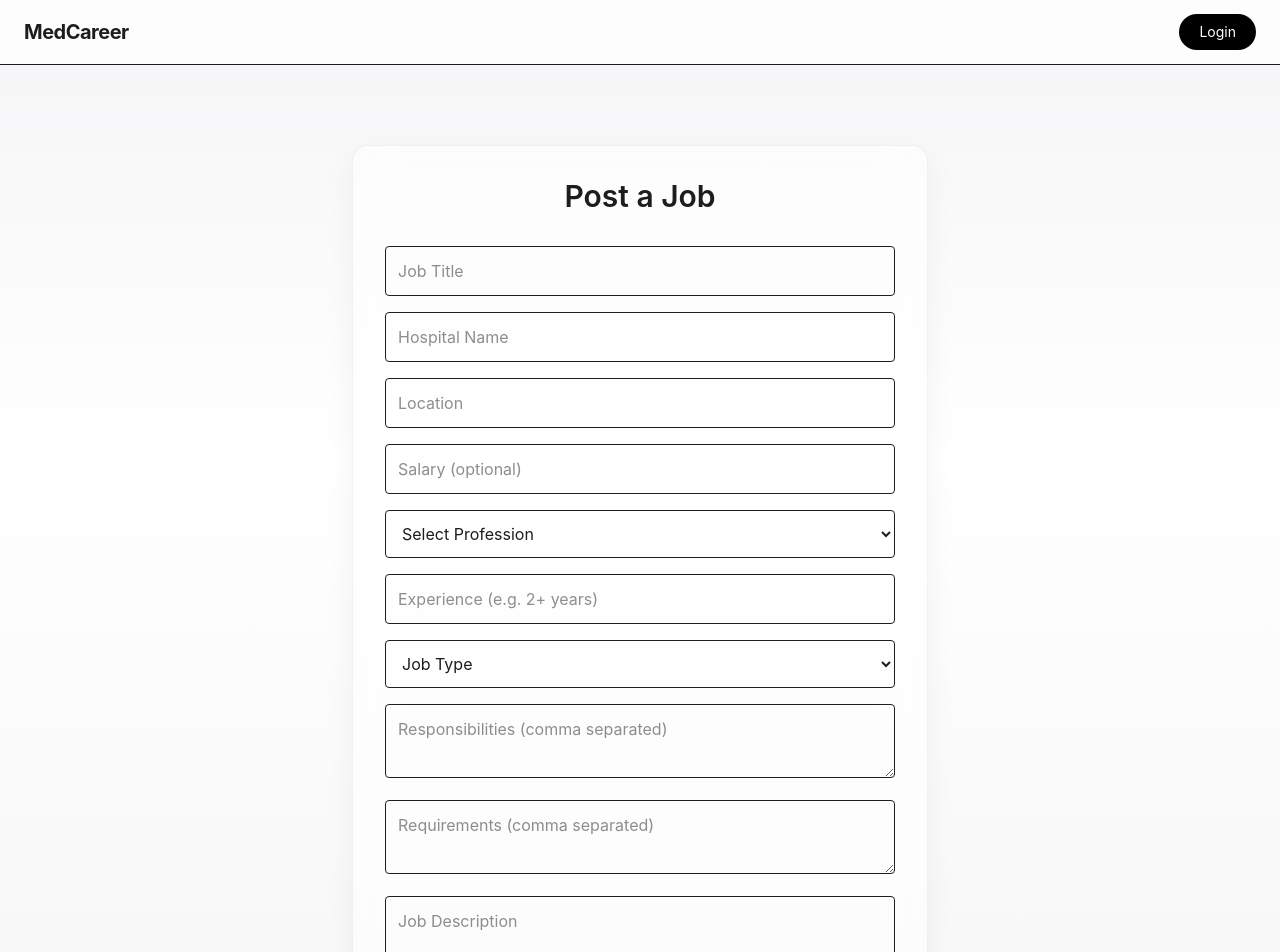
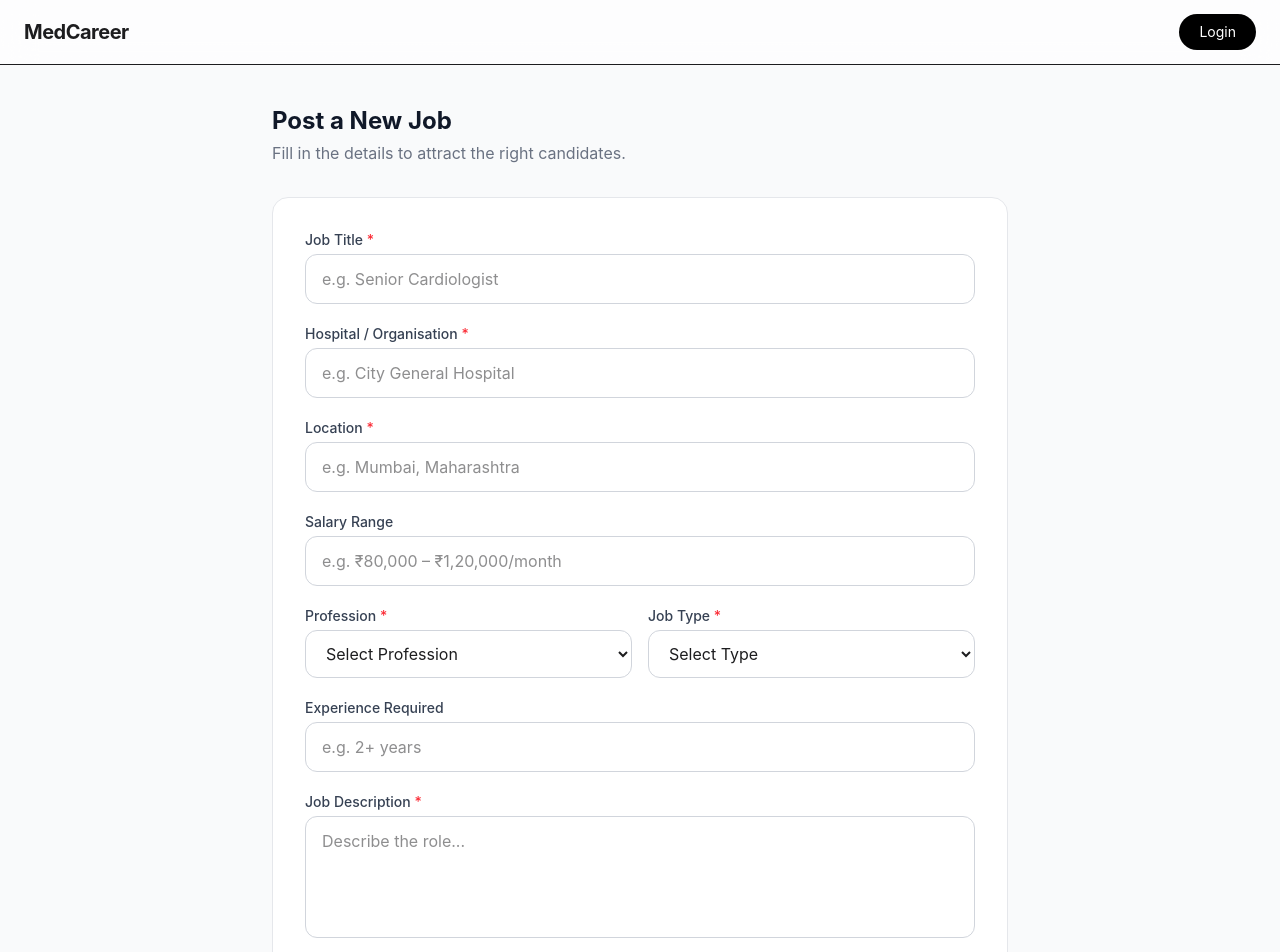
Before and after one commit to rashtravardhana/medpro, a Next.js app: page /post-job in a window 1280 px wide. Shown: the top 952 px of the page. Built offline with nearby package versions, Linux system fonts and the light colour scheme; no server answers.

Commit message:
Update page.tsx

```diff
--- a/app/post-job/page.tsx
+++ b/app/post-job/page.tsx
@@ -1,65 +1,58 @@
-"use client";
+'use client';
 
-import { useState } from "react";
-import supabase from "@/lib/supabase";
+import { useState } from 'react';
+import { useRouter } from 'next/navigation';
+import supabase from '@/lib/supabase';
 
 export default function PostJobPage() {
+  const router = useRouter();
 
-  const [title, setTitle] = useState("");
-  const [hospital, setHospital] = useState("");
-  const [location, setLocation] = useState("");
-  const [salary, setSalary] = useState("");
-  const [description, setDescription] = useState("");
-  const [profession, setProfession] = useState("");
+  const [title, setTitle] = useState('');
+  const [hospital, setHospital] = useState('');
+  const [location, setLocation] = useState('');
+  const [salary, setSalary] = useState('');
+  const [description, setDescription] = useState('');
+  const [profession, setProfession] = useState('');
+  const [experience, setExperience] = useState('');
+  const [type, setType] = useState('');
+  const [responsibilities, setResponsibilities] = useState('');
+  const [requirements, setRequirements] = useState('');
+  const [message, setMessage] = useState('');
+  const [loading, setLoading] = useState(false);
+  const [success, setSuccess] = useState(false);
 
-  // 🆕 NEW FIELDS
-  const [experience, setExperience] = useState("");
-  const [type, setType] = useState("");
-  const [responsibilities, setResponsibilities] = useState("");
-  const [requirements, setRequirements] = useState("");
-
-  const [message, setMessage] = useState("");
-  const [loading, setLoading] = useState(false);
-
-  const postJob = async () => {
-
-    setMessage("");
+  async function postJob() {
+    setMessage('');
     setLoading(true);
 
-    // 🔐 GET USER
     const { data } = await supabase.auth.getUser();
     const user = data?.user;
 
     if (!user) {
-      setMessage("Please login first");
+      setMessage('Please login first.');
       setLoading(false);
       return;
     }
 
-    // 🔥 CHECK ROLE (ADMIN ONLY)
     const { data: profile } = await supabase
-      .from("profiles")
-      .select("role")
-      .eq("id", user.id)
+      .from('profiles')
+      .select('role')
+      .eq('id', user.id)
       .single();
 
-    if (profile?.role !== "admin") {
-      setMessage("Only admin can post jobs");
+    if (profile?.role !== 'admin') {
+      setMessage('Only admins can post jobs.');
       setLoading(false);
       return;
     }
 
-    // 🧾 VALIDATION
-    if (!title || !hospital || !location || !profession) {
-      setMessage("Please fill all required fields");
+    if (!title || !hospital || !location || !profession || !type || !description) {
+      setMessage('Please fill all required fields.');
       setLoading(false);
       return;
     }
 
-    // 📤 INSERT JOB (UPDATED)
-    const { error } = await supabase
-      .from("jobs")
-      .insert({
+    const { error } = await supabase.from('jobs').insert({
       title,
       hospital_name: hospital,
       location,
@@ -70,7 +63,7 @@ export default function PostJobPage() {
       type,
       responsibilities,
       requirements,
-        admin_id: user.id
+      admin_id: user.id,
     });
 
     if (error) {
@@ -79,71 +72,97 @@ export default function PostJobPage() {
       return;
     }
 
-    // ✅ SUCCESS
-    setMessage("Job posted successfully");
+    setSuccess(true);
+    setTimeout(() => router.push('/admin/jobs'), 2000);
+    setLoading(false);
+  }
 
-    // 🔄 RESET
-    setTitle("");
-    setHospital("");
-    setLocation("");
-    setSalary("");
-    setDescription("");
-    setProfession("");
-    setExperience("");
-    setType("");
-    setResponsibilities("");
-    setRequirements("");
-
-    setLoading(false);
-  };
+  if (success) {
+    return (
+      <div className="min-h-screen bg-gray-50 flex items-center justify-center">
+        <div className="text-center">
+          <div className="w-16 h-16 bg-green-100 rounded-full flex items-center justify-center mx-auto mb-4">
+            <svg className="w-8 h-8 text-green-600" fill="none" stroke="currentColor" viewBox="0 0 24 24">
+              <path strokeLinecap="round" strokeLinejoin="round" strokeWidth={2} d="M5 13l4 4L19 7" />
+            </svg>
+          </div>
+          <h2 className="text-xl font-semibold text-gray-800">Job posted successfully!</h2>
+          <p className="text-gray-500 mt-1">Redirecting to your jobs...</p>
+        </div>
+      </div>
+    );
+  }
 
   return (
-    <div className="min-h-screen px-6 py-20">
+    <div className="min-h-screen bg-gray-50">
+      <div className="max-w-3xl mx-auto px-4 py-10">
 
-      <div className="max-w-xl mx-auto glass soft-shadow p-8 fade-up">
+        <div className="mb-8">
+          <h1 className="text-2xl font-bold text-gray-900">Post a New Job</h1>
+          <p className="text-gray-500 mt-1">Fill in the details to attract the right candidates.</p>
+        </div>
 
-        <h1 className="text-3xl font-semibold mb-8 text-center">
-          Post a Job
-        </h1>
+        <div className="bg-white rounded-2xl border border-gray-200 p-8 space-y-5">
 
-        {/* BASIC INFO */}
-
+          <div>
+            <label className="block text-sm font-medium text-gray-700 mb-1">
+              Job Title <span className="text-red-500">*</span>
+            </label>
             <input
               type="text"
-          placeholder="Job Title"
-          className="w-full border p-3 rounded mb-4"
+              placeholder="e.g. Senior Cardiologist"
               value={title}
-          onChange={(e)=>setTitle(e.target.value)}
+              onChange={(e) => setTitle(e.target.value)}
+              className="w-full px-4 py-3 border border-gray-300 rounded-xl focus:ring-2 focus:ring-blue-500 focus:border-transparent outline-none"
             />
+          </div>
 
+          <div>
+            <label className="block text-sm font-medium text-gray-700 mb-1">
+              Hospital / Organisation <span className="text-red-500">*</span>
+            </label>
             <input
               type="text"
-          placeholder="Hospital Name"
-          className="w-full border p-3 rounded mb-4"
+              placeholder="e.g. City General Hospital"
               value={hospital}
-          onChange={(e)=>setHospital(e.target.value)}
+              onChange={(e) => setHospital(e.target.value)}
+              className="w-full px-4 py-3 border border-gray-300 rounded-xl focus:ring-2 focus:ring-blue-500 focus:border-transparent outline-none"
             />
+          </div>
 
+          <div>
+            <label className="block text-sm font-medium text-gray-700 mb-1">
+              Location <span className="text-red-500">*</span>
+            </label>
             <input
               type="text"
-          placeholder="Location"
-          className="w-full border p-3 rounded mb-4"
+              placeholder="e.g. Mumbai, Maharashtra"
               value={location}
-          onChange={(e)=>setLocation(e.target.value)}
+              onChange={(e) => setLocation(e.target.value)}
+              className="w-full px-4 py-3 border border-gray-300 rounded-xl focus:ring-2 focus:ring-blue-500 focus:border-transparent outline-none"
             />
+          </div>
 
+          <div>
+            <label className="block text-sm font-medium text-gray-700 mb-1">Salary Range</label>
             <input
               type="text"
-          placeholder="Salary (optional)"
-          className="w-full border p-3 rounded mb-4"
+              placeholder="e.g. ₹80,000 – ₹1,20,000/month"
               value={salary}
-          onChange={(e)=>setSalary(e.target.value)}
+              onChange={(e) => setSalary(e.target.value)}
+              className="w-full px-4 py-3 border border-gray-300 rounded-xl focus:ring-2 focus:ring-blue-500 focus:border-transparent outline-none"
             />
+          </div>
 
+          <div className="grid grid-cols-2 gap-4">
+            <div>
+              <label className="block text-sm font-medium text-gray-700 mb-1">
+                Profession <span className="text-red-500">*</span>
+              </label>
               <select
-          className="w-full border p-3 rounded mb-4"
                 value={profession}
-          onChange={(e)=>setProfession(e.target.value)}
+                onChange={(e) => setProfession(e.target.value)}
+                className="w-full px-4 py-3 border border-gray-300 rounded-xl focus:ring-2 focus:ring-blue-500 focus:border-transparent outline-none bg-white"
               >
                 <option value="">Select Profession</option>
                 <option value="MBBS">MBBS</option>
@@ -154,71 +173,86 @@ export default function PostJobPage() {
                 <option value="Nursing">Nursing</option>
                 <option value="Allied Healthcare">Allied Healthcare</option>
               </select>
-
-        {/* 🆕 NEW SECTION */}
-
-        <input
-          type="text"
-          placeholder="Experience (e.g. 2+ years)"
-          className="w-full border p-3 rounded mb-4"
-          value={experience}
-          onChange={(e)=>setExperience(e.target.value)}
-        />
-
+            </div>
+            <div>
+              <label className="block text-sm font-medium text-gray-700 mb-1">
+                Job Type <span className="text-red-500">*</span>
+              </label>
               <select
-          className="w-full border p-3 rounded mb-4"
                 value={type}
-          onChange={(e)=>setType(e.target.value)}
+                onChange={(e) => setType(e.target.value)}
+                className="w-full px-4 py-3 border border-gray-300 rounded-xl focus:ring-2 focus:ring-blue-500 focus:border-transparent outline-none bg-white"
               >
-          <option value="">Job Type</option>
+                <option value="">Select Type</option>
                 <option value="Full-time">Full-time</option>
                 <option value="Part-time">Part-time</option>
                 <option value="Contract">Contract</option>
               </select>
+            </div>
+          </div>
 
+          <div>
+            <label className="block text-sm font-medium text-gray-700 mb-1">Experience Required</label>
+            <input
+              type="text"
+              placeholder="e.g. 2+ years"
+              value={experience}
+              onChange={(e) => setExperience(e.target.value)}
+              className="w-full px-4 py-3 border border-gray-300 rounded-xl focus:ring-2 focus:ring-blue-500 focus:border-transparent outline-none"
+            />
+          </div>
+
+          <div>
+            <label className="block text-sm font-medium text-gray-700 mb-1">
+              Job Description <span className="text-red-500">*</span>
+            </label>
             <textarea
-          placeholder="Responsibilities (comma separated)"
-          className="w-full border p-3 rounded mb-4"
+              rows={4}
+              placeholder="Describe the role..."
+              value={description}
+              onChange={(e) => setDescription(e.target.value)}
+              className="w-full px-4 py-3 border border-gray-300 rounded-xl focus:ring-2 focus:ring-blue-500 focus:border-transparent outline-none resize-none"
+            />
+          </div>
+
+          <div>
+            <label className="block text-sm font-medium text-gray-700 mb-1">Responsibilities</label>
+            <textarea
+              rows={3}
+              placeholder="List key responsibilities..."
               value={responsibilities}
-          onChange={(e)=>setResponsibilities(e.target.value)}
+              onChange={(e) => setResponsibilities(e.target.value)}
+              className="w-full px-4 py-3 border border-gray-300 rounded-xl focus:ring-2 focus:ring-blue-500 focus:border-transparent outline-none resize-none"
             />
+          </div>
 
+          <div>
+            <label className="block text-sm font-medium text-gray-700 mb-1">Requirements</label>
             <textarea
-          placeholder="Requirements (comma separated)"
-          className="w-full border p-3 rounded mb-4"
+              rows={3}
+              placeholder="List required qualifications..."
               value={requirements}
-          onChange={(e)=>setRequirements(e.target.value)}
+              onChange={(e) => setRequirements(e.target.value)}
+              className="w-full px-4 py-3 border border-gray-300 rounded-xl focus:ring-2 focus:ring-blue-500 focus:border-transparent outline-none resize-none"
             />
+          </div>
 
-        {/* DESCRIPTION */}
-
-        <textarea
-          placeholder="Job Description"
-          className="w-full border p-3 rounded mb-4"
-          value={description}
-          onChange={(e)=>setDescription(e.target.value)}
-        />
-
-        {/* BUTTON */}
+          {message && (
+            <div className="bg-red-50 border border-red-200 text-red-600 text-sm px-4 py-3 rounded-xl">
+              {message}
+            </div>
+          )}
 
           <button
             onClick={postJob}
             disabled={loading}
-          className="w-full btn-primary"
+            className="w-full bg-blue-600 text-white py-3.5 rounded-xl font-semibold hover:bg-blue-700 transition disabled:opacity-60 disabled:cursor-not-allowed"
           >
-          {loading ? "Posting..." : "Post Job"}
+            {loading ? 'Posting...' : 'Post Job'}
           </button>
 
-        {/* MESSAGE */}
-
-        {message && (
-          <p className="mt-4 text-center text-red-500">
-            {message}
-          </p>
-        )}
-
         </div>
-
+      </div>
     </div>
   );
 }
```
Lines whose indentation alone changed are shown as unchanged.
